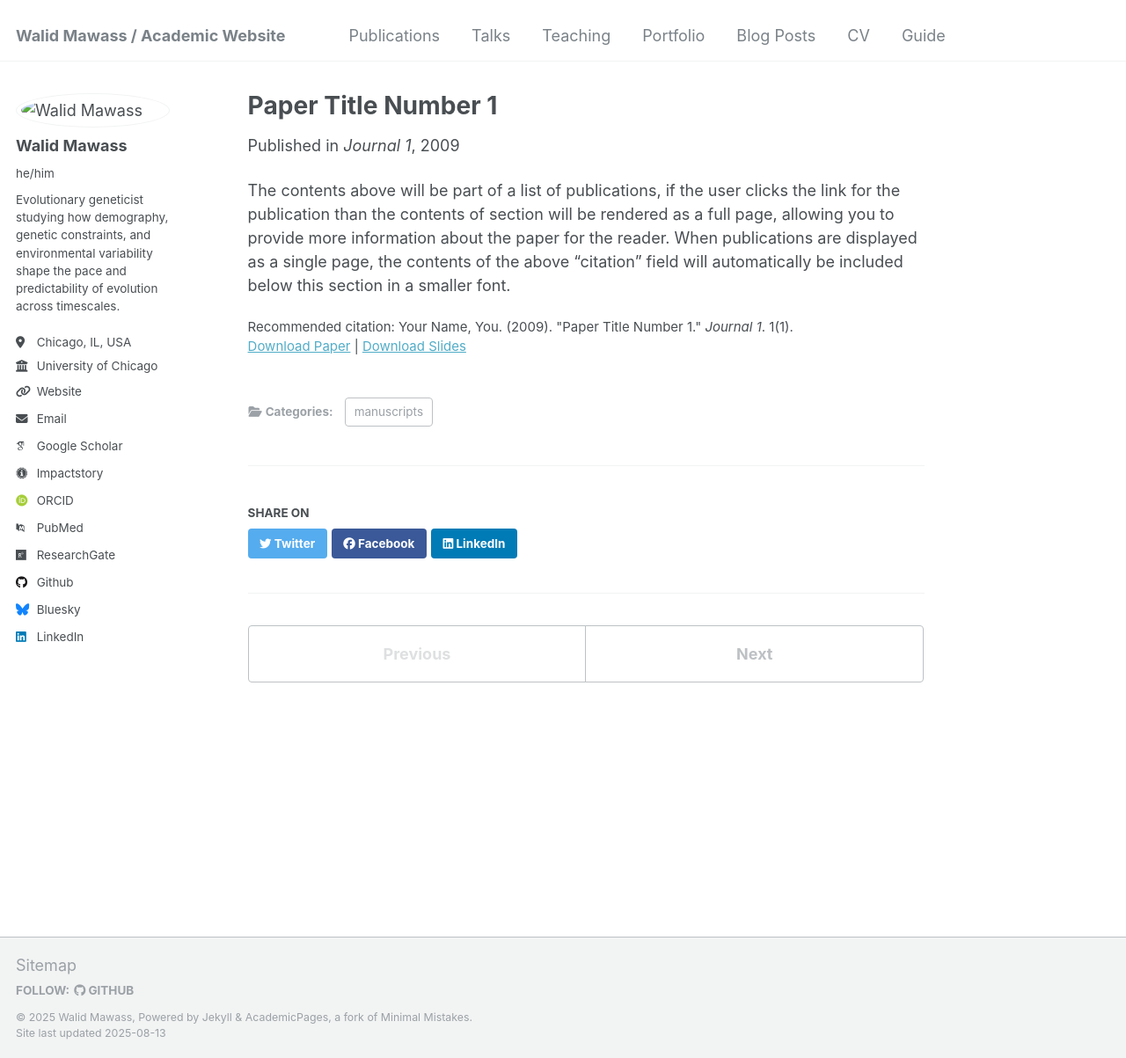
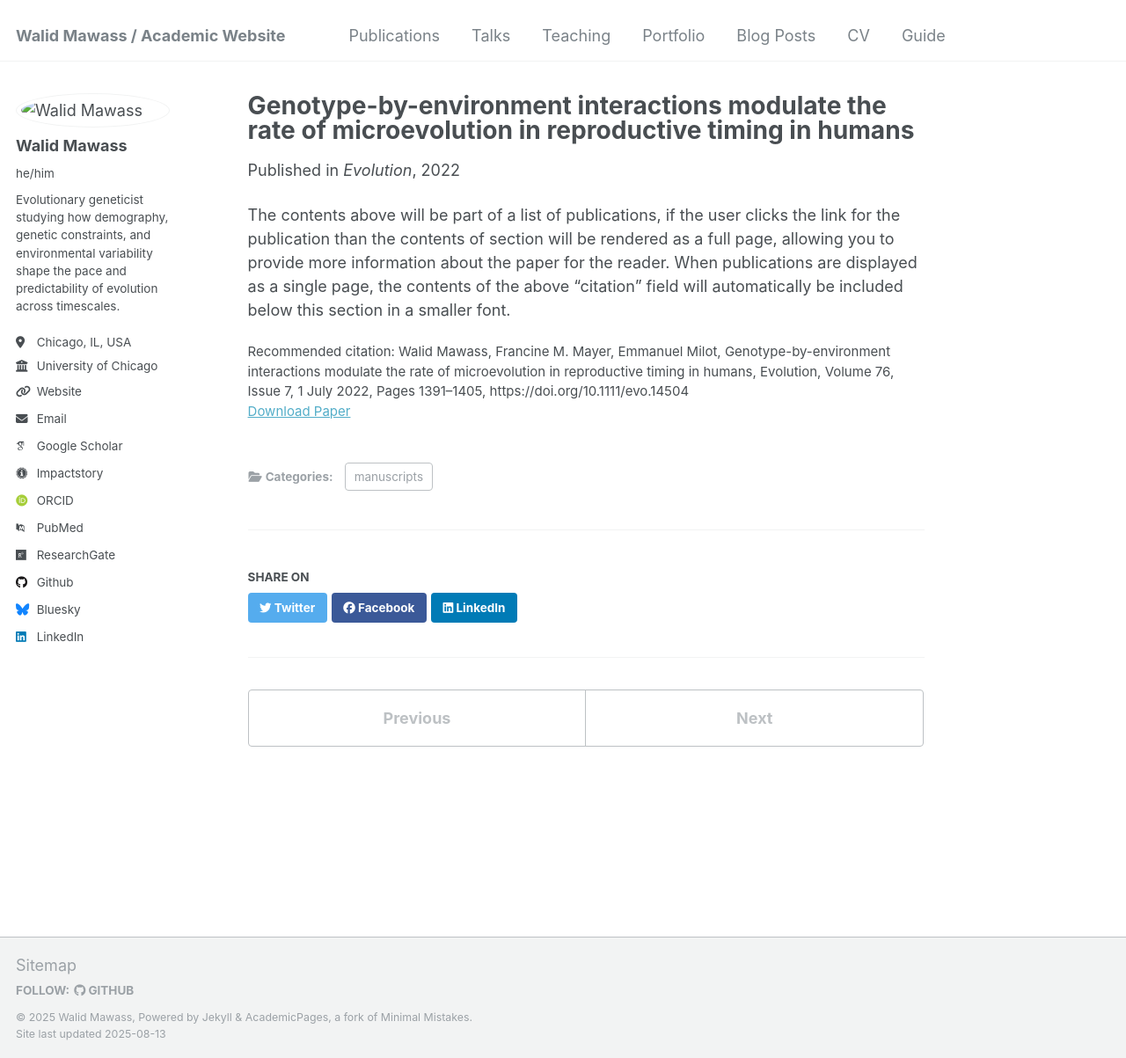
Before and after one commit to mawassw/mawassw.github.io, a Jekyll site: the page built from _publications/2009-10-01-paper-title-number-1.md, in a window 1280 px wide and 1203 px high. Shown: the whole window at 88% size. Built offline with Jekyll 4.4.1, drawn with Linux system fonts in a browser that asks for light colours; some web fonts are replaced.

Commit message:
Update 2009-10-01-paper-title-number-1.md

```diff
--- a/_publications/2009-10-01-paper-title-number-1.md
+++ b/_publications/2009-10-01-paper-title-number-1.md
@@ -1,14 +1,13 @@
 ---
-title: "Paper Title Number 1"
+title: "Genotype-by-environment interactions modulate the rate of microevolution in reproductive timing in humans"
 collection: publications
 category: manuscripts
-permalink: /publication/2009-10-01-paper-title-number-1
+permalink: 'https://academic.oup.com/evolut/article/76/7/1391/6966337'
 excerpt: 'This paper is about the number 1. The number 2 is left for future work.'
-date: 2009-10-01
-venue: 'Journal 1'
-slidesurl: 'http://academicpages.github.io/files/slides1.pdf'
-paperurl: 'http://academicpages.github.io/files/paper1.pdf'
-citation: 'Your Name, You. (2009). &quot;Paper Title Number 1.&quot; <i>Journal 1</i>. 1(1).'
+date: 2022-07-01
+venue: 'Evolution'
+paperurl: 'https://academic.oup.com/evolut/article-pdf/76/7/1391/50264318/evolut1391.pdf'
+citation: 'Walid Mawass, Francine M. Mayer, Emmanuel Milot, Genotype-by-environment interactions modulate the rate of microevolution in reproductive timing in humans, Evolution, Volume 76, Issue 7, 1 July 2022, Pages 1391–1405, https://doi.org/10.1111/evo.14504'
 ---
 
 The contents above will be part of a list of publications, if the user clicks the link for the publication than the contents of section will be rendered as a full page, allowing you to provide more information about the paper for the reader. When publications are displayed as a single page, the contents of the above "citation" field will automatically be included below this section in a smaller font.
```
